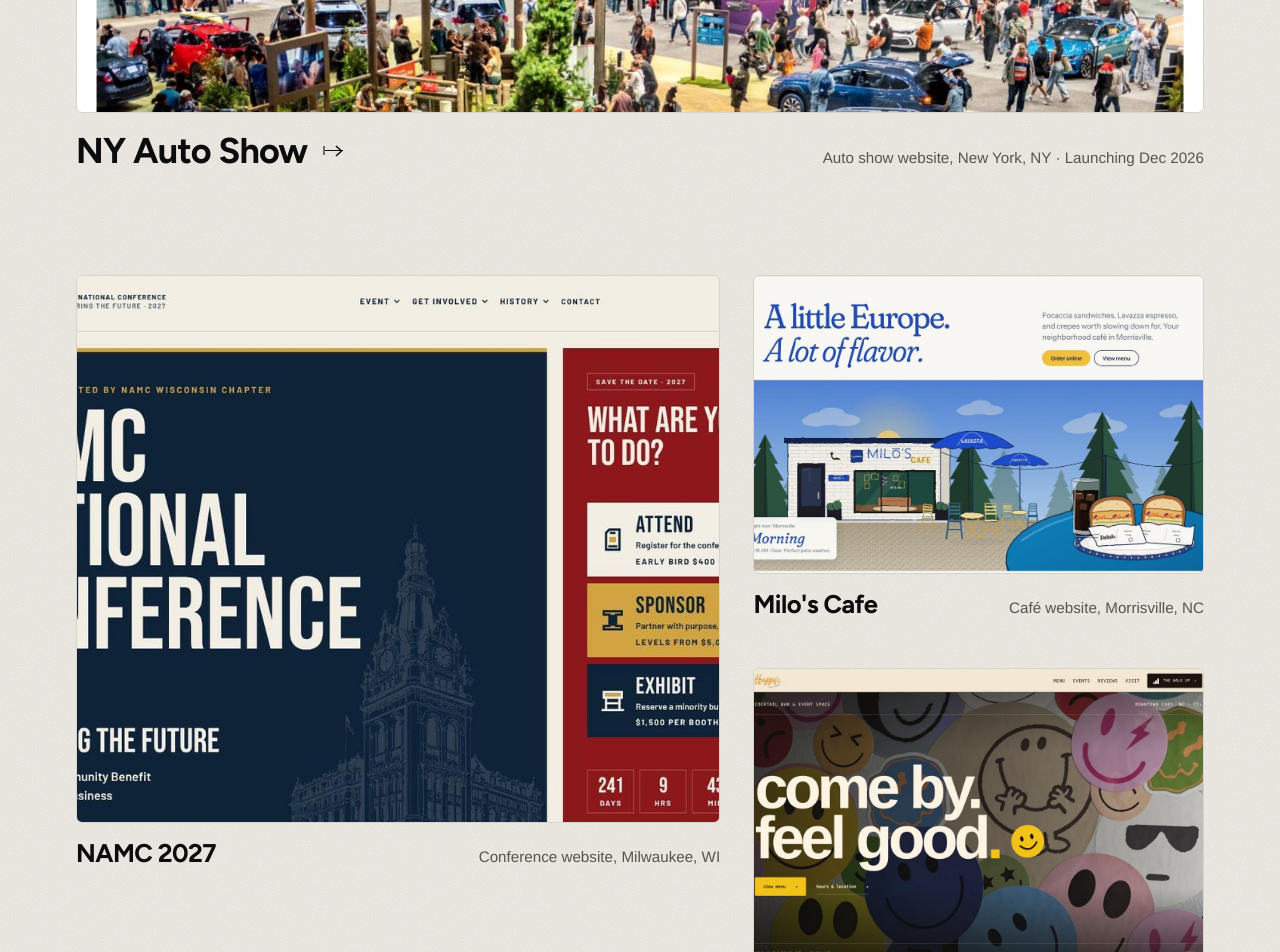
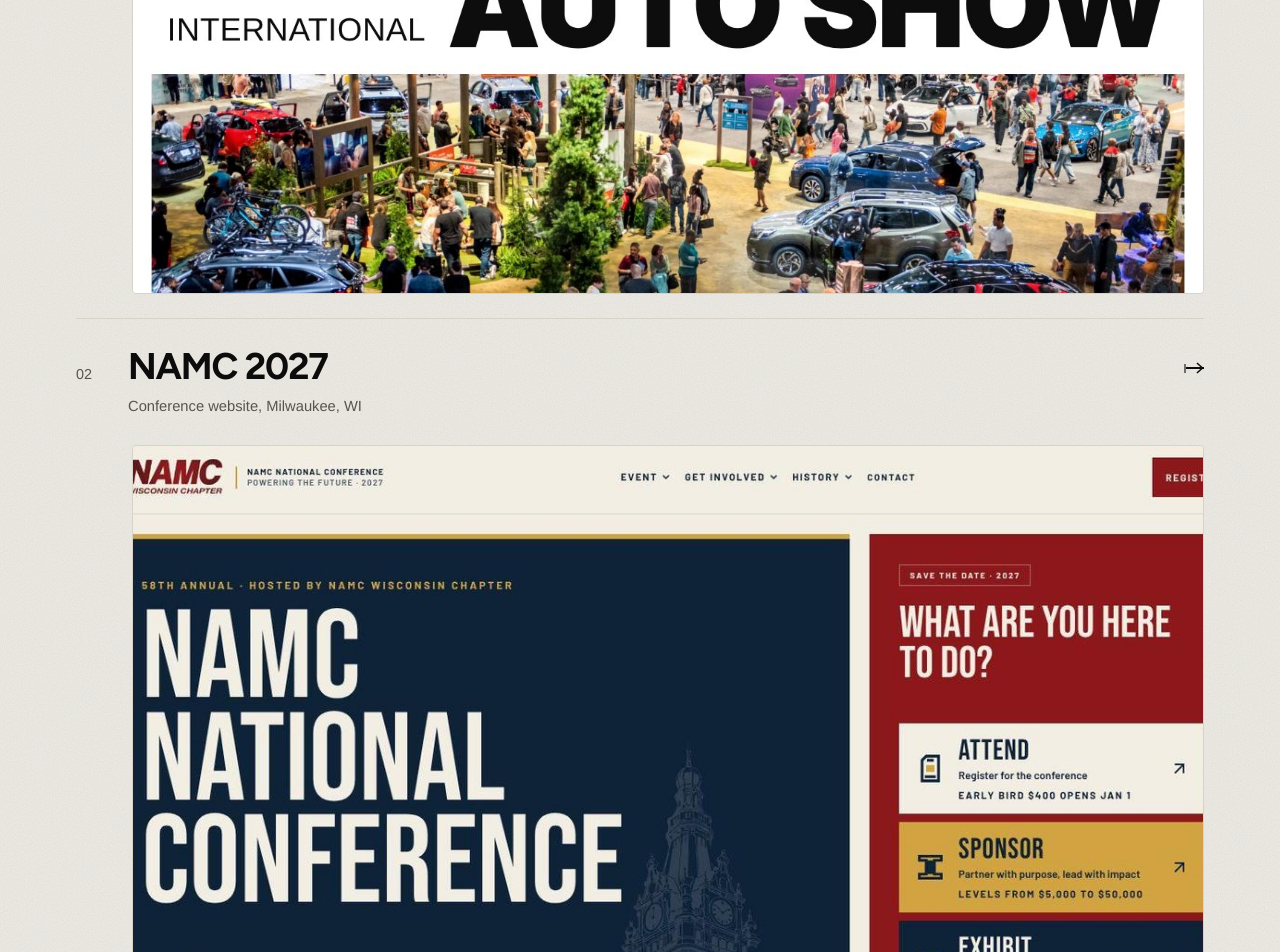
Before and after one commit to bkknerd/draftandlogic, a Next.js app: page / in a window 1280 px wide. Shown: the part 1340-2292 px from the top of the page. Built offline with nearby package versions, Linux system fonts and the light colour scheme.

Commit message:
Homepage Work: typographic index with a hover preview

```diff
--- a/app/globals.css
+++ b/app/globals.css
@@ -709,37 +709,40 @@ body {
   .services::before, .services::after, .foot::before, .foot::after { animation: none; }
 }
 
-/* ===== work, homepage: one lead project, then a big screen beside two stacked ===== */
-.wk-head { display: flex; justify-content: space-between; align-items: flex-end; gap: 16px 32px; flex-wrap: wrap; padding-bottom: clamp(18px, 2vw, 26px); margin-bottom: clamp(36px, 5vw, 72px); border-bottom: 1px solid var(--fg); }
+/* ===== work, homepage: a typographic index with the held row's screen beside it ===== */
+.wk-head { display: flex; justify-content: space-between; align-items: flex-end; gap: 16px 32px; flex-wrap: wrap; padding-bottom: clamp(18px, 2vw, 26px); margin-bottom: clamp(28px, 4vw, 48px); border-bottom: 1px solid var(--fg); }
 .wk-head h2 { font-size: clamp(3rem, 8vw, 7.2rem); line-height: .9; letter-spacing: -.037em; }
-.wk-head-r { display: flex; align-items: center; gap: 12px 32px; flex-wrap: wrap; color: var(--mut); }
 .wk-head-r .alink { color: var(--fg); }
-.wk-img { display: block; overflow: hidden; border-radius: 6px; border: 1px solid var(--rule); background: #E4E0D6; }
-.wk-img .dr, .wk-img .dr-r { display: block; width: 100%; height: 100%; }
-.wk-img img { width: 100%; height: 100%; object-fit: cover; object-position: top; transition: transform 1s var(--ease); }
-.wk-cap { display: flex; justify-content: space-between; align-items: baseline; gap: 6px 20px; flex-wrap: wrap; margin-top: 16px; }
-.wk-name { font: 700 clamp(1.35rem, 2vw, 1.7rem)/1.1 var(--display); letter-spacing: -.022em; color: var(--fg); text-decoration: none; }
-.wk-name-lg { display: inline-flex; align-items: center; gap: 16px; min-height: 44px; font-size: clamp(1.6rem, 2.8vw, 2.4rem); }
-.wk-meta { font-size: .95rem; color: var(--mut); }
-.wk-card > a { display: block; text-decoration: none; color: var(--fg); }
-.wk-feat { margin-bottom: clamp(64px, 8vw, 112px); }
-.wk-feat > .wk-img { aspect-ratio: 16 / 8.5; }
-.wk-duo { display: grid; grid-template-columns: repeat(12, minmax(0, 1fr)); gap: clamp(20px, 2.6vw, 36px); }
-.wk-big { grid-column: span 7; }
-.wk-big .wk-img { aspect-ratio: 4 / 3.4; }
-.wk-side { grid-column: span 5; display: flex; flex-direction: column; gap: clamp(32px, 4vw, 48px); }
-.wk-side .wk-img, .wk-more .wk-img { aspect-ratio: 16 / 10.6; }
-.wk-more { display: grid; grid-template-columns: repeat(2, minmax(0, 1fr)); gap: clamp(32px, 4vw, 48px) clamp(20px, 2.6vw, 36px); margin-top: clamp(48px, 6vw, 72px); }
-@media (hover: hover) {
-  .wk-card > a:hover .wk-img img { transform: scale(1.025); }
-  .wk-name-lg:hover .arw i { width: 34px; }
+.ix { display: flex; flex-wrap: wrap; align-items: flex-start; gap: clamp(32px, 5vw, 72px); }
+.ix-list { flex: 999 1 600px; min-width: 0; border-bottom: 1px solid var(--rule); }
+.ix-row > a { display: grid; grid-template-columns: 40px minmax(0, 1fr) minmax(0, 160px) 44px; align-items: baseline; gap: 8px 16px; padding: clamp(18px, 2.2vw, 28px) 0; border-top: 1px solid var(--rule); text-decoration: none; color: var(--pencil); transition: color .35s; }
+.ix-row.on > a { color: var(--fg); }
+.ix-n { font-size: .9rem; color: var(--mut); font-variant-numeric: tabular-nums; }
+.ix-name { font: 700 clamp(1.9rem, 2.9vw, 2.7rem)/1.05 var(--display); white-space: nowrap; overflow: hidden; text-overflow: ellipsis; padding-bottom: .08em; letter-spacing: -.032em; transition: transform .5s var(--ease); }
+.ix-row.on .ix-name { transform: translateX(12px); }
+.ix-meta { font-size: .92rem; line-height: 1.35; color: var(--mut); }
+.ix-go { display: flex; justify-content: flex-end; align-self: center; }
+.ix-row.on .ix-go .arw i { width: 34px; }
+.ix-thumb { display: none; }
+.ix-pv { flex: 1 1 360px; position: sticky; top: 96px; }
+.ix-pv-in { position: relative; aspect-ratio: 16 / 11; overflow: hidden; border-radius: 6px; border: 1px solid var(--rule); background: #E4E0D6; }
+.ix-pv-in img, .ix-pv-ph { position: absolute; inset: 0; width: 100%; height: 100%; opacity: 0; transition: opacity .45s, transform 1.2s var(--ease); }
+.ix-pv-in img { object-fit: cover; object-position: top; transform: scale(1.04); }
+.ix-pv-in .on { opacity: 1; transform: none; }
+.ix-pv-ph { display: flex; align-items: flex-end; padding: 28px; background: var(--ink); color: var(--bg); font: 700 clamp(2.2rem, 4vw, 3.6rem)/.9 var(--display); letter-spacing: -.04em; }
+.ix-pv-cap { display: flex; justify-content: space-between; gap: 16px; margin-top: 14px; font-size: .95rem; color: var(--mut); }
+.ix-pv-cap span:first-child { color: var(--fg); font-weight: 500; }
+@media (max-width: 900px), (hover: none) {
+  .ix-pv { display: none; }
+  .ix-row > a { color: var(--fg); grid-template-columns: 36px minmax(0, 1fr) 44px; }
+  .ix-row.on .ix-name { transform: none; }
+  .ix-name { white-space: normal; }
+  .ix-meta { grid-column: 2; grid-row: 2; text-align: left; }
+  .ix-go { grid-column: 3; grid-row: 1; }
+  .ix-thumb { display: block; padding: 0 0 24px 56px; }
+  .ix-thumb img { width: 100%; height: auto; aspect-ratio: 16 / 10; object-fit: cover; object-position: top; border-radius: 4px; border: 1px solid var(--rule); }
 }
-@media (max-width: 800px) {
-  .wk-big, .wk-side { grid-column: 1 / -1; }
-  .wk-side { gap: clamp(32px, 6vw, 48px); margin-top: 16px; }
-  .wk-more { grid-template-columns: minmax(0, 1fr); }
-  .wk-feat > .wk-img, .wk-big .wk-img { aspect-ratio: 16 / 10.6; }
-}
+@media (max-width: 560px) { .ix-thumb { padding-left: 0; } }
 
 /* ===== case study, v2: headline and facts, the screen full width, then the work ===== */
 .cs2-top { display: grid; grid-template-columns: repeat(12, minmax(0, 1fr)); gap: clamp(28px, 4vw, 48px); align-items: end; }
--- a/components/Work.jsx
+++ b/components/Work.jsx
@@ -1,33 +1,19 @@
+'use client';
+
 import Link from 'next/link';
+import { useState } from 'react';
 import Reveal from './Reveal';
-import Drafted from './Drafted';
 import { ArrowLink, DimArrow } from './Icons';
 
-const caseHref = (c) => (c.slug ? `/work/${c.slug}/` : '/work/');
-
-/** One project: its screen, then the name and one short line. Nothing else. */
-function Card({ c, className = '', big = false }) {
-  const s = c.shots[0];
-  return (
-    <Reveal className={`wk-card ${className}`}>
-      <Link href={caseHref(c)}>
-        <span className="wk-img">
-          {s ? <Drafted src={big ? s.src : s.thumb} draft={s.draft} alt={s.alt} /> : <span className="wcard-ph" />}
-        </span>
-        <span className="wk-cap">
-          <span className="wk-name">{c.label}</span>
-          {c.meta && <span className="wk-meta">{c.meta}</span>}
-        </span>
-      </Link>
-    </Reveal>
-  );
-}
-
-export default function Work({ work, cases, viewCase = 'Case study' }) {
-  const [lead, ...rest] = cases;
-  const big = rest[0];
-  const side = rest.slice(1, 3);
-  const extra = rest.slice(3);
+/** Work as a typographic index. The screen of whichever row is held shows in the panel beside it. */
+export default function Work({ work, cases }) {
+  const also = work.alsoShow ? (work.also || []).filter((a) => a.label && a.url) : [];
+  const rows = [
+    ...cases.map((c) => ({ key: c.label, label: c.label, meta: c.meta, href: c.slug ? `/work/${c.slug}/` : '/work/', shot: c.shots[0] })),
+    ...also.map((a) => ({ key: a.label, label: a.label, meta: work.alsoHeading, href: a.url, out: true })),
+  ];
+  const [active, setActive] = useState(0);
+  const cur = rows[active] || rows[0];
 
   return (
     <section id="work" className="work" aria-labelledby="work-h">
@@ -37,51 +23,45 @@ export default function Work({ work, cases, viewCase = 'Case study' }) {
           {work.allLink && <div className="wk-head-r"><ArrowLink href="/work/">{work.allLink}</ArrowLink></div>}
         </Reveal>
 
-        {lead && (
-          <Reveal className="wk-feat">
-            <Link href={caseHref(lead)} className="wk-img" tabIndex={-1} aria-hidden="true">
-              {lead.shots[0] && <Drafted src={lead.shots[0].src} draft={lead.shots[0].draft} alt="" />}
-            </Link>
-            <div className="wk-cap">
-              <Link href={caseHref(lead)} className="wk-name wk-name-lg">{lead.label}<DimArrow /></Link>
-              {lead.meta && <span className="wk-meta">{lead.meta}</span>}
+        <div className="ix">
+          <ol className="ix-list">
+            {rows.map((r, n) => {
+              const inner = (
+                <>
+                  <span className="ix-n">{String(n + 1).padStart(2, '0')}</span>
+                  <span className="ix-name">{r.label}</span>
+                  {r.meta && <span className="ix-meta">{r.meta}</span>}
+                  <span className="ix-go"><DimArrow /></span>
+                  {r.out && <span className="sr"> (opens in a new tab)</span>}
+                </>
+              );
+              const props = { onPointerEnter: () => setActive(n), onFocus: () => setActive(n) };
+              return (
+                <li key={r.key} className={`ix-row ${n === active ? 'on' : ''}`}>
+                  {r.out ? <a href={r.href} target="_blank" rel="noopener" {...props}>{inner}</a> : <Link href={r.href} {...props}>{inner}</Link>}
+                  {r.shot && (
+                    <span className="ix-thumb" aria-hidden="true">
+                      <img src={r.shot.thumb} alt="" loading="lazy" width="640" height="400" />
+                    </span>
+                  )}
+                </li>
+              );
+            })}
+          </ol>
+
+          <div className="ix-pv" aria-hidden="true">
+            <div className="ix-pv-in">
+              {rows.map((r, n) =>
+                r.shot ? (
+                  <img key={r.key} src={r.shot.src} alt="" loading="lazy" className={n === active ? 'on' : ''} />
+                ) : (
+                  <span key={r.key} className={`ix-pv-ph ${n === active ? 'on' : ''}`}>{r.label}</span>
+                )
+              )}
             </div>
-          </Reveal>
-        )}
-
-        {big && (
-          <div className="wk-duo">
-            <Card c={big} className="wk-big" big />
-            {side.length > 0 && (
-              <div className="wk-side">
-                {side.map((c) => <Card key={c.label} c={c} />)}
-              </div>
-            )}
+            <p className="ix-pv-cap"><span>{cur && cur.label}</span><span>{cur && (cur.out ? 'Visit site' : 'Case study')}</span></p>
           </div>
-        )}
-
-        {extra.length > 0 && (
-          <div className="wk-more">
-            {extra.map((c) => <Card key={c.label} c={c} />)}
-          </div>
-        )}
-
-        {work.alsoShow && (work.also || []).length > 0 && (
-          <div className="also">
-            <h3>{work.alsoHeading}</h3>
-            <ul>
-              {work.also.map((a) => (
-                <li key={a.label}>
-                  <a href={a.url} target="_blank" rel="noopener">
-                    <span className="also-l">{a.label}</span>
-                    <DimArrow />
-                    <span className="sr"> (opens in a new tab)</span>
-                  </a>
-                </li>
-              ))}
-            </ul>
-          </div>
-        )}
+        </div>
       </div>
     </section>
   );
```
